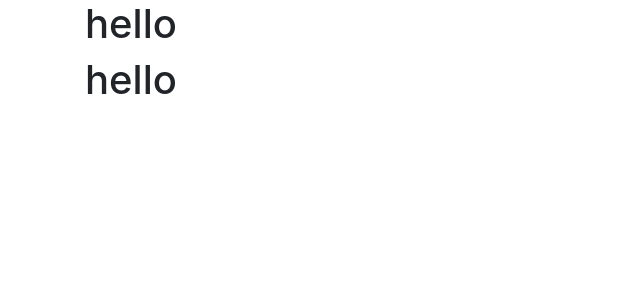
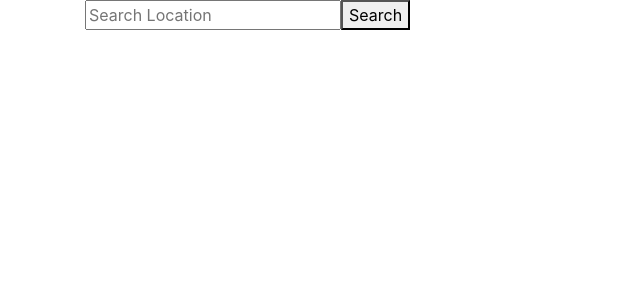
Before and after one commit to arttusulkonen/react-weather-app, a React (Create React App) app: page / in a window 1280 px wide. Shown: the top 300 px of the page, without its empty margins (0-640 px from the left). Built offline with nearby package versions, Linux system fonts and the light colour scheme.

Commit message:
Input form work. Using props, send all state to weather-data component. In the weather component, display the received data on the web-page

```diff
--- a/src/components/app/App.js
+++ b/src/components/app/App.js
@@ -13,7 +13,7 @@ export default class App extends Component {
         temp: null,
         temp_max: null,
         temp_min: null,
-        description: '',
+        descr: '',
         city: '',
         country: '',
         error: '',
@@ -21,24 +21,71 @@ export default class App extends Component {
         icon: '',
     }
 
+
     // Create a function that contains the application logic
-    getWeather = async () => {
+    getWeather = async (event) => {
+        //get location from input
+        let place = event.target.elements.location.value;
+
+        //cancel page reload
+        event.preventDefault();
+
         //get a response from the server
-        const res = await fetch(`https://api.openweathermap.org/data/2.5/weather?q=Helsinki&appid=${API}&units=metric`);
+        const res = await fetch(`https://api.openweathermap.org/data/2.5/weather?q=${place}&appid=${API}&units=metric`);
 
-        //save the response from the server to data
+        //save the response from the server to data variable
         const data = await res.json();
+        console.log(data)
+
+        // error checking
+        //if server response '404' 'city not found'
+        //or incorrect value entered
+        if (data.cod === '404') {
+            this.setState({  // set default value to variables..
+                temp: null,
+                temp_max: null,
+                temp_min: null,
+                city: '',
+                country: '',
+                icon: '',
+                //and display error message
+                error: `"${place}" not found, please enter the correct city`
+            })
+        } else if (data.cod === '400'){
+            // if input-field is empty
+            this.setState({
+                temp: null,
+                temp_max: null,
+                temp_min: null,
+                city: '',
+                country: '',
+                icon: '',
+                error: "Enter the place where you would like to know the weather."
+            })
+            // if server response == 200
+            // assign data to variables
+        } else {
+            this.setState({
+                temp: data.main.temp,
+                temp_max: data.main.temp_max,
+                temp_min: data.main.temp_min,
+                city: data.name,
+                country: data.sys.country,
+                descr: data.weather[0].description,
+                icon: data.weather[0].icon,
+                error: '',
+            })
+        }
     }
 
     render(){
         return (
             <div className='container'>
                 <div className="App">
-                    <InputForm />
-                    <WeatherData />
+                    <InputForm getWeather = {this.getWeather}/>
+                    <WeatherData {...this.state}/>
                 </div>
             </div>
         );
     }
-
 }
--- a/src/components/input-form/input-form.js
+++ b/src/components/input-form/input-form.js
@@ -1,8 +1,13 @@
 import React from 'react';
 
-const InputForm = () => {
+const InputForm = ({getWeather}) => {
     return (
-        <h1>hello</h1>
+        <form
+            onSubmit = {getWeather}
+        >
+            <input type="text" name='location' placeholder='Search Location' />
+            <button>Search</button>
+        </form>
     )
 }
 export default InputForm;
--- a/src/components/weather-data/weather-data.js
+++ b/src/components/weather-data/weather-data.js
@@ -1,8 +1,21 @@
 import React from 'react';
 
-const WeatherData = () => {
+const WeatherData = (props) => {
+
     return (
-        <h1>hello</h1>
+        <div>
+            {/*if city == true, show weather */}
+            {props.city &&
+            <div>
+                <p>City: {props.city}, {props.country}</p>
+                <p>Temp: {props.temp}</p>
+                <p>Max temp: {props.temp_max}</p>
+                <p>Min temp: {props.temp_min}</p>
+                <p>Now is: {props.descr}</p>
+            </div>
+            }
+                <p>{props.error}</p>
+        </div>
     )
 }
 export default WeatherData;
```
